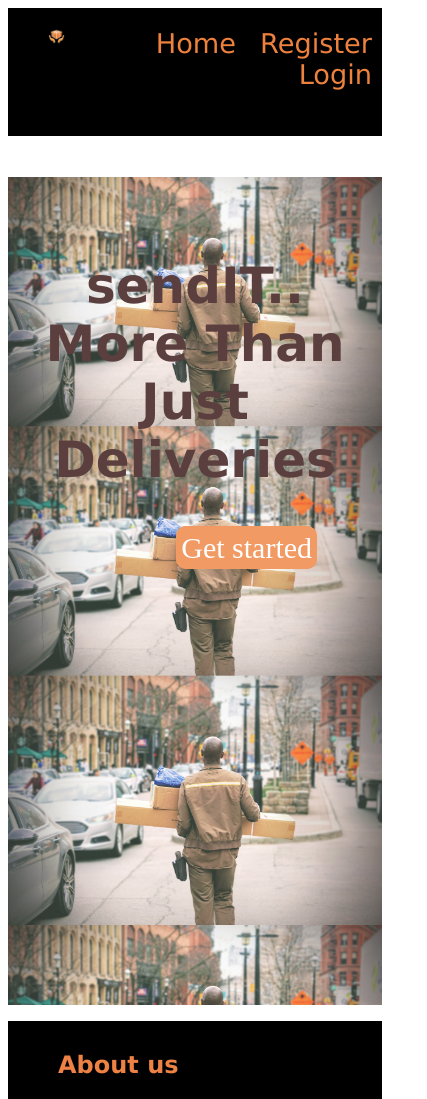
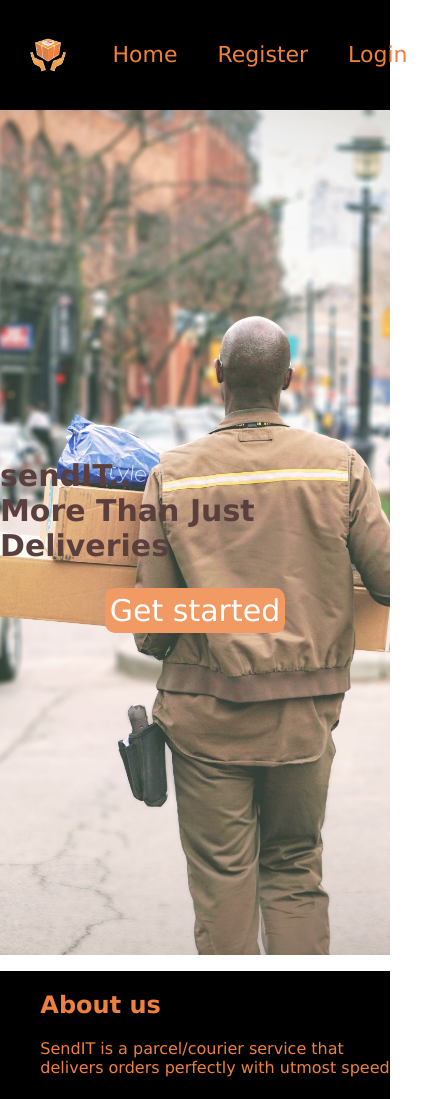
Before and after one commit to Jubrillionaire/sendit, a website: page frontend/index.html in a window 390 px wide. Shown: the top 1099 px of the page, 427 px wide, since content can reach past the window. Drawn offline with Linux system fonts and the light colour scheme; files whose address does not match are found by name.

Commit message:
page responsiveness

```diff
--- a/frontend/index.html
+++ b/frontend/index.html
@@ -6,7 +6,7 @@
   <body>
     <header>
       <nav class="nav-link">
-        <ul>
+        <ul class="first-ul">
           <img class="logo" src="./images/parcel.png" alt="logo" />
           <li><a href="index.html">Home</a></li>
           <li><a href="register.html">Register</a></li>
--- a/frontend/styles/cancelorder.css
+++ b/frontend/styles/cancelorder.css
@@ -1,21 +1,21 @@
-.nav-link li {
-    display: inline;
-    margin:3%;
-}
-.nav-link{
-    text-align: right;
-    display: unset;
-}
-.nav-link ul{
+.first-ul{
+    display: flex;
     background:black;
     height: 13%;
-    padding-top: 20px;
+    margin-bottom:0px;
+
 }
-.nav-link ul  a{
+
+.first-ul > li{
+    list-style: none;
+    padding: 30px;
+}
+
+
+.first-ul a{
     text-decoration: none;
-    color:#EE813D;
-    font-family: Verdana, Geneva, Tahoma, sans-serif;
-    font-size: 170%;
+    font-size: 25px;
+    color: #EE813D;
 }
 .form h2{
     font-size:40px;
@@ -27,24 +27,22 @@ body{
     background:white;
 }
 
-.logo{
-   width: 5%;
-   float: left
+.first-ul .logo{
+    width: 40px;
+    padding:30px;
+    height: 40%;
+   }
+
+   .footer-details ul{
+    display: flex;
+    background: black;
+    color:#EE813D;
+    justify-content: space-around;
 }
 
-footer{
-    margin-top: 10px;
-   background: black;
-   height:30%;
-}
+.footer-details li{
+ list-style: none
 
-.footer-details ul li{
-  float: left;
-  margin: 3%;
-  display: unset;
-  font-family: Verdana, Geneva, Tahoma, sans-serif;
-  color:#EE813D;
-  opacity: 0.8;
 }
 
 .form{
--- a/frontend/styles/changedestination.css
+++ b/frontend/styles/changedestination.css
@@ -1,21 +1,21 @@
-.nav-link li {
-    display: inline;
-    margin:3%;
-}
-.nav-link{
-    text-align: right;
-    display: unset;
-}
-.nav-link ul{
+.first-ul{
+    display: flex;
     background:black;
     height: 13%;
-    padding-top: 20px;
+    margin-bottom:0px;
+
 }
-.nav-link ul  a{
+
+.first-ul > li{
+    list-style: none;
+    padding: 30px;
+}
+
+
+.first-ul a{
     text-decoration: none;
-    color:#EE813D;
-    font-family: Verdana, Geneva, Tahoma, sans-serif;
-    font-size: 170%;
+    font-size: 25px;
+    color: #EE813D;
 }
 .form h2{
     font-size:40px;
@@ -27,24 +27,22 @@ body{
     background:white;
 }
 
-.logo{
-   width: 5%;
-   float: left
+.first-ul .logo{
+    width: 40px;
+    padding:30px;
+    height: 40%;
+   }
+
+   .footer-details ul{
+    display: flex;
+    background: black;
+    color:#EE813D;
+    justify-content: space-around;
 }
 
-footer{
-    margin-top: 10px;
-   background: black;
-   height:30%;
-}
+.footer-details li{
+ list-style: none
 
-.footer-details ul li{
-  float: left;
-  margin: 3%;
-  display: unset;
-  font-family: Verdana, Geneva, Tahoma, sans-serif;
-  color:#EE813D;
-  opacity: 0.8;
 }
 
 .form{
--- a/frontend/styles/createorder.css
+++ b/frontend/styles/createorder.css
@@ -1,21 +1,21 @@
-.nav-link li {
-    display: inline;
-    margin:3%;
-}
-.nav-link{
-    text-align: right;
-    display: unset;
-}
-.nav-link ul{
+.first-ul{
+    display: flex;
     background:black;
     height: 13%;
-    padding-top: 20px;
+    margin-bottom:0px;
+
 }
-.nav-link ul  a{
+
+.first-ul > li{
+    list-style: none;
+    padding: 30px;
+}
+
+
+.first-ul a{
     text-decoration: none;
-    color:#EE813D;
-    font-family: Verdana, Geneva, Tahoma, sans-serif;
-    font-size: 170%;
+    font-size: 25px;
+    color: #EE813D;
 }
 .form h2{
     font-size:50px;
@@ -27,24 +27,22 @@ body{
     background:white;
 }
 
-.logo{
-   width:5%;
-   float: left
+.first-ul .logo{
+    width: 40px;
+    padding:30px;
+    height: 40%;
+   }
+
+   .footer-details ul{
+    display: flex;
+    background: black;
+    color:#EE813D;
+    justify-content: space-around;
 }
 
-footer{
-    margin-top: 10px;
-   background: black;
-   height:30%;
-}
+.footer-details li{
+ list-style: none
 
-.footer-details ul li{
-  float: left;
-  margin: 3%;
-  display: unset;
-  font-family: Verdana, Geneva, Tahoma, sans-serif;
-  color:#EE813D;
-  opacity: 0.8;
 }
 
 .form{
@@ -74,3 +72,53 @@ input{
     margin-top: 20px;
     font-weight: bolder;
 }
+
+@media screen and (max-width: 720px){
+
+    .first-ul{
+        display: flex;
+        background:black;
+        height: 13%;
+        margin-bottom:0;
+        justify-content: center;
+        align-items: center;
+
+    }
+
+    .first-ul .logo{
+        width: 40px;
+        padding:25px;
+        height: 40%;
+       }
+
+    .first-ul > li{
+        list-style: none;
+        padding: 20px;
+    }
+
+
+    .first-ul a{
+        text-decoration: none;
+        font-size: 22px;
+        color: #EE813D;
+    }
+
+
+
+
+    .footer-details ul{
+        display: flex;
+        background: black;
+        color:#EE813D;
+        justify-content: space-around;
+        flex-wrap: wrap;
+
+    }
+
+    .form h2{
+        font-size:30px;
+        color: #EE813D;
+
+    }
+
+}
--- a/frontend/styles/homepage.css
+++ b/frontend/styles/homepage.css
@@ -1,34 +1,38 @@
-.nav-link li {
-    display: inline;
-    margin:3%;
+body{
+    font-family: Verdana, Geneva, Tahoma, sans-serif;
+    margin: 0 auto
 }
-.nav-link{
-    text-align: right;
-    display: unset;
-}
-.nav-link ul{
+
+.first-ul{
+    display: flex;
     background:black;
     height: 13%;
-    padding-top: 20px;
+    margin-bottom:0px;
+
 }
 
-.nav-link ul  a{
-    text-decoration: none;
-    color:#EE813D;
-    font-family: Verdana, Geneva, Tahoma, sans-serif;
-    font-size: 170%;
+.first-ul > li{
+    list-style: none;
+    padding: 30px;
 }
 
+
+.first-ul a{
+    text-decoration: none;
+    font-size: 25px;
+    color: #EE813D;
+}
+
+
  .img-section{
-    background-image: url("../images/deli.jpg");
-    background-size: 100%;
+    background-image: url("..//images/deli.jpg");
+    background-size:cover;
+    background-position: center;
+    padding-top: 1px;
     height: 100%;
     opacity: 0.8;
-
 }
-.img-section h1{
-    text-align: center;
-    padding-top:80px;
+ .img-section h1{
     font-family: Verdana, Geneva, Tahoma, sans-serif;
     font-weight: bolder;
     font-size: 50px;
@@ -39,34 +43,89 @@ body{
     background:white;
 }
 
-.logo{
-   width: 5%;
-   float: left
+ .first-ul .logo{
+ width: 40px;
+ padding:30px;
+ height: 40%;
 }
 
-footer{
-    margin-top: 10px;
-   background: black;
-   height:30%;
+.footer-details ul{
+    display: flex;
+    background: black;
+    color:#EE813D;
+    justify-content: space-around;
 }
 
-.footer-details ul li{
-  float: left;
-  margin: 3%;
-  display: unset;
-  font-family: Verdana, Geneva, Tahoma, sans-serif;
-  color:#EE8144;
+.footer-details li{
+ list-style: none
+
 }
 
+.img-section{
+    display: flex;
+    justify-content: center;
+    align-items: center;
+    flex-direction: column;
+}
 
-.img-section a{
+ .img-section a{
 
 color: white;
  text-decoration: none;
  font-size: 30px;
- margin-left: 45%;
  border: 5px solid #EE813D;
  background: #EE813D;
  border-radius: 10px;
 
 }
+
+@media screen and (max-width: 720px){
+
+    .first-ul{
+        display: flex;
+        background:black;
+        height: 13%;
+        margin-bottom:0;
+        justify-content: center;
+        align-items: center;
+
+    }
+
+    .first-ul .logo{
+        width: 40px;
+        padding:25px;
+        height: 40%;
+       }
+
+    .first-ul > li{
+        list-style: none;
+        padding: 20px;
+    }
+
+
+    .first-ul a{
+        text-decoration: none;
+        font-size: 22px;
+        color: #EE813D;
+    }
+
+    .img-section h1{
+        font-family: Verdana, Geneva, Tahoma, sans-serif;
+        font-weight: bolder;
+        font-size: 30px;
+        color:rgb(51, 16, 16);
+        opacity: 1;
+    }
+
+
+
+    .footer-details ul{
+        display: flex;
+        background: black;
+        color:#EE813D;
+        justify-content: space-around;
+        flex-wrap: wrap;
+
+    }
+
+}
--- a/frontend/styles/login.css
+++ b/frontend/styles/login.css
@@ -1,21 +1,21 @@
-.nav-link li {
-    display: inline;
-    margin:3%;
-}
-.nav-link{
-    text-align: right;
-    display: unset;
-}
-.nav-link ul{
+.first-ul{
+    display: flex;
     background:black;
     height: 13%;
-    padding-top: 20px;
+    margin-bottom:0px;
+
 }
-.nav-link ul  a{
+
+.first-ul > li{
+    list-style: none;
+    padding: 30px;
+}
+
+
+.first-ul a{
     text-decoration: none;
-    color:#EE813D;
-    font-family: Verdana, Geneva, Tahoma, sans-serif;
-    font-size: 170%;
+    font-size: 25px;
+    color: #EE813D;
 }
 .form h2{
     font-size:50px;
@@ -27,26 +27,23 @@ body{
     background:white;
 }
 
-.logo{
-   width: 5%;
-   float: left
+.first-ul .logo{
+    width: 40px;
+    padding:30px;
+    height: 40%;
+   }
+
+   .footer-details ul{
+    display: flex;
+    background: black;
+    color:#EE813D;
+    justify-content: space-around;
 }
 
-footer{
-    margin-top: 10px;
-   background: black;
-   height:30%;
+.footer-details li{
+ list-style: none
+
 }
-
-.footer-details ul li{
-  float: left;
-  margin: 3%;
-  display: unset;
-  font-family: Verdana, Geneva, Tahoma, sans-serif;
-  color:#EE813D;
-  opacity: 0.8;
-}
-
 .form{
     margin-left: 35%;
     font-family: Verdana, Geneva, Tahoma, sans-serif;
@@ -74,3 +71,47 @@ input{
     margin-top: 20px;
     font-weight: bolder;
 }
+
+@media screen and (max-width: 720px){
+
+    .first-ul{
+        display: flex;
+        background:black;
+        height: 13%;
+        margin-bottom:0;
+        justify-content: center;
+        align-items: center;
+
+    }
+
+    .first-ul .logo{
+        width: 40px;
+        padding:25px;
+        height: 40%;
+       }
+
+    .first-ul > li{
+        list-style: none;
+        padding: 20px;
+    }
+
+
+    .first-ul a{
+        text-decoration: none;
+        font-size: 22px;
+        color: #EE813D;
+    }
+
+
+
+
+    .footer-details ul{
+        display: flex;
+        background: black;
+        color:#EE813D;
+        justify-content: space-around;
+        flex-wrap: wrap;
+
+    }
+
+}
--- a/frontend/styles/register.css
+++ b/frontend/styles/register.css
@@ -1,21 +1,21 @@
-.nav-link li {
-    display: inline;
-    margin:3%;
-}
-.nav-link{
-    text-align: right;
-    display: unset;
-}
-.nav-link ul{
+.first-ul{
+    display: flex;
     background:black;
     height: 13%;
-    padding-top: 20px;
+    margin-bottom:0px;
+
 }
-.nav-link ul  a{
+
+.first-ul > li{
+    list-style: none;
+    padding: 30px;
+}
+
+
+.first-ul a{
     text-decoration: none;
-    color:#EE813D;
-    font-family: Verdana, Geneva, Tahoma, sans-serif;
-    font-size: 170%;
+    font-size: 25px;
+    color: #EE813D;
 }
 .form h2{
     font-size:50px;
@@ -27,24 +27,22 @@ body{
     background:white;
 }
 
-.logo{
-   width:5%;
-   float: left
+.first-ul .logo{
+    width: 40px;
+    padding:30px;
+    height: 40%;
+   }
+
+   .footer-details ul{
+    display: flex;
+    background: black;
+    color:#EE813D;
+    justify-content: space-around;
 }
 
-footer{
-    margin-top: 10px;
-   background: black;
-   height:30%;
-}
+.footer-details li{
+ list-style: none
 
-.footer-details ul li{
-  float: left;
-  margin: 3%;
-  display: unset;
-  font-family: Verdana, Geneva, Tahoma, sans-serif;
-  color:#EE813D;
-  opacity: 0.8;
 }
 
 .form{
@@ -74,3 +72,47 @@ input{
     margin-top: 20px;
     font-weight: bolder;
 }
+
+@media screen and (max-width: 720px){
+
+    .first-ul{
+        display: flex;
+        background:black;
+        height: 13%;
+        margin-bottom:0;
+        justify-content: center;
+        align-items: center;
+
+    }
+
+    .first-ul .logo{
+        width: 40px;
+        padding:25px;
+        height: 40%;
+       }
+
+    .first-ul > li{
+        list-style: none;
+        padding: 20px;
+    }
+
+
+    .first-ul a{
+        text-decoration: none;
+        font-size: 22px;
+        color: #EE813D;
+    }
+
+
+
+
+    .footer-details ul{
+        display: flex;
+        background: black;
+        color:#EE813D;
+        justify-content: space-around;
+        flex-wrap: wrap;
+
+    }
+
+}
--- a/frontend/styles/userProfile.css
+++ b/frontend/styles/userProfile.css
@@ -1,21 +1,21 @@
-.nav-link li {
-    display: inline;
-    margin:3%;
-}
-.nav-link{
-    text-align: right;
-    display: unset;
-}
-.nav-link ul{
+.first-ul{
+    display: flex;
     background:black;
     height: 13%;
-    padding-top: 20px;
+    margin-bottom:0px;
+
 }
-.nav-link ul  a{
+
+.first-ul > li{
+    list-style: none;
+    padding: 30px;
+}
+
+
+.first-ul a{
     text-decoration: none;
-    color:#EE813D;
-    font-family: Verdana, Geneva, Tahoma, sans-serif;
-    font-size: 170%;
+    font-size: 25px;
+    color: #EE813D;
 }
 
 
@@ -23,25 +23,23 @@ body{
     background:white;
 }
 
-.logo{
-   width: 5%;
-   float: left
+.first-ul .logo{
+    width: 40px;
+    padding:30px;
+    height: 40%;
+   }
+
+   .footer-details ul{
+    display: flex;
+    background: black;
+    color:#EE813D;
+    justify-content: space-around;
 }
 
-footer{
-    margin-top: 10px;
-   background: black;
-   height:30%;
+.footer-details li{
+ list-style: none
+
 }
-
-.footer-details ul li{
-    float: left;
-    margin: 3%;
-    display: unset;
-    font-family: Verdana, Geneva, Tahoma, sans-serif;
-    color:#EE8144;
-  }
-
 
 .form{
     margin-left: 40%;
@@ -172,3 +170,68 @@ table{
 .bottom{
     margin-bottom: 40px;
 }
+
+
+@media screen and (max-width: 720px){
+
+    .first-ul{
+        display: flex;
+        background:black;
+        height: 13%;
+        margin-bottom:0;
+        justify-content: center;
+        align-items: center;
+
+    }
+
+    .first-ul .logo{
+        width: 40px;
+        padding:25px;
+        height: 40%;
+       }
+
+    .first-ul > li{
+        list-style: none;
+        padding: 20px;
+    }
+
+
+    .first-ul a{
+        text-decoration: none;
+        font-size: 22px;
+        color: #EE813D;
+    }
+
+
+
+
+    .footer-details ul{
+        display: flex;
+        background: black;
+        color:#EE813D;
+        justify-content: space-around;
+        flex-wrap: wrap;
+
+    }
+
+    .form h2{
+        font-size:30px;
+        color: #EE813D;
+
+    }
+
+
+.order {
+    margin-left: 10%;
+    font-family: Verdana, Geneva, Tahoma, sans-serif;
+    font-weight: bolder;
+    border: 2px solid black;
+    border-radius: 15px;
+    background: grey;
+    width: 50%;
+    color: black;
+    opacity: 0.9;
+}
+
+
+}
```
Also changed, not shown: frontend/cancelorder.html (+1 -1 lines), frontend/changedestination.html (+1 -1 lines), frontend/createorder.html (+1 -1 lines), frontend/login.html (+1 -1 lines), frontend/register.html (+1 -1 lines), frontend/userProfile.html (+1 -1 lines).
